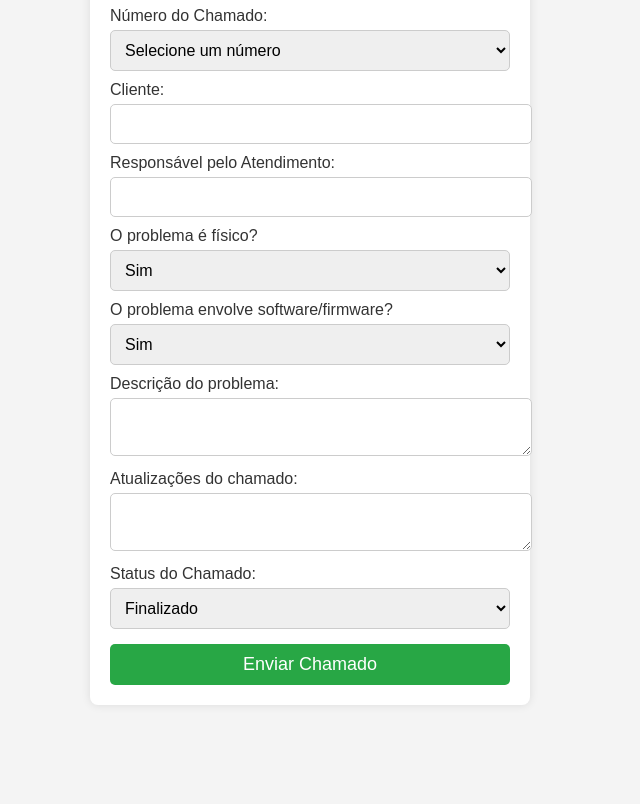
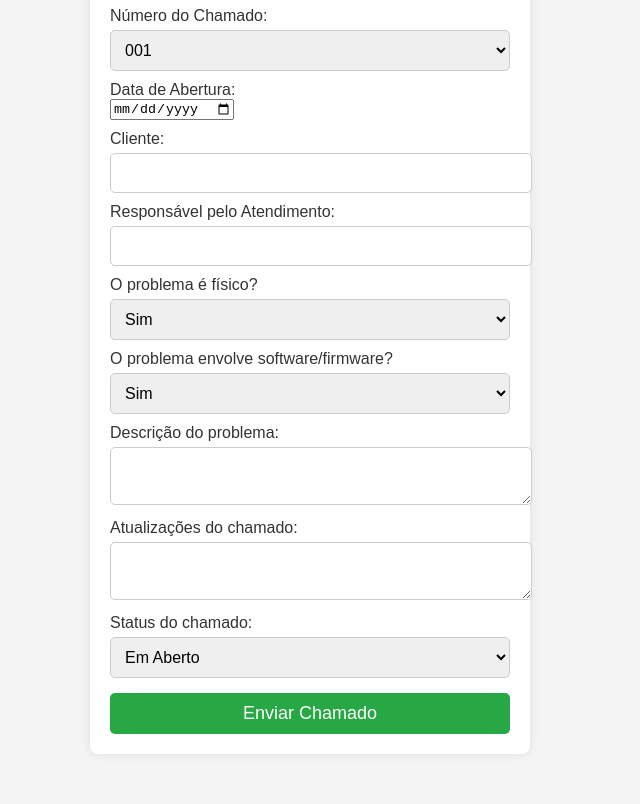
Before and after one commit to zMini02/centraldechamados, a plain HTML site: page index.html in a window 1280 px wide. Shown: the part 143-947 px from the top of the page, without its empty margins (330-970 px from the left). Before the commit the page ends 898 px from the top, so only its background shows below. Drawn offline with Linux system fonts and the light colour scheme.

Commit message:
Update index.html

```diff
--- a/index.html
+++ b/index.html
@@ -3,118 +3,119 @@
 <head>
     <meta charset="UTF-8">
     <meta name="viewport" content="width=device-width, initial-scale=1.0">
-    <title>Envio de Chamado</title>
+    <title>Registro de Chamados</title>
     <link rel="stylesheet" href="styles.css">
 </head>
 <body>
     <div class="container">
-        <h1>Chamado de Suporte</h1>
+        <h1>Registro de Chamados</h1>
         <form id="chamadoForm">
             <label for="numeroChamado">Número do Chamado:</label>
-            <select id="numeroChamado" required>
-                <option value="">Selecione um número</option>
-                <!-- Números de chamado de 001 a 100 -->
-                <option value="001">Chamado Nº 001</option>
-                <option value="002">Chamado Nº 002</option>
-                <option value="003">Chamado Nº 003</option>
-                <option value="004">Chamado Nº 004</option>
-                <option value="005">Chamado Nº 005</option>
-                <option value="006">Chamado Nº 006</option>
-                <option value="007">Chamado Nº 007</option>
-                <option value="008">Chamado Nº 008</option>
-                <option value="009">Chamado Nº 009</option>
-                <option value="010">Chamado Nº 010</option>
-                <option value="011">Chamado Nº 011</option>
-                <option value="012">Chamado Nº 012</option>
-                <option value="013">Chamado Nº 013</option>
-                <option value="014">Chamado Nº 014</option>
-                <option value="015">Chamado Nº 015</option>
-                <option value="016">Chamado Nº 016</option>
-                <option value="017">Chamado Nº 017</option>
-                <option value="018">Chamado Nº 018</option>
-                <option value="019">Chamado Nº 019</option>
-                <option value="020">Chamado Nº 020</option>
-                <option value="021">Chamado Nº 021</option>
-                <option value="022">Chamado Nº 022</option>
-                <option value="023">Chamado Nº 023</option>
-                <option value="024">Chamado Nº 024</option>
-                <option value="025">Chamado Nº 025</option>
-                <option value="026">Chamado Nº 026</option>
-                <option value="027">Chamado Nº 027</option>
-                <option value="028">Chamado Nº 028</option>
-                <option value="029">Chamado Nº 029</option>
-                <option value="030">Chamado Nº 030</option>
-                <option value="031">Chamado Nº 031</option>
-                <option value="032">Chamado Nº 032</option>
-                <option value="033">Chamado Nº 033</option>
-                <option value="034">Chamado Nº 034</option>
-                <option value="035">Chamado Nº 035</option>
-                <option value="036">Chamado Nº 036</option>
-                <option value="037">Chamado Nº 037</option>
-                <option value="038">Chamado Nº 038</option>
-                <option value="039">Chamado Nº 039</option>
-                <option value="040">Chamado Nº 040</option>
-                <option value="041">Chamado Nº 041</option>
-                <option value="042">Chamado Nº 042</option>
-                <option value="043">Chamado Nº 043</option>
-                <option value="044">Chamado Nº 044</option>
-                <option value="045">Chamado Nº 045</option>
-                <option value="046">Chamado Nº 046</option>
-                <option value="047">Chamado Nº 047</option>
-                <option value="048">Chamado Nº 048</option>
-                <option value="049">Chamado Nº 049</option>
-                <option value="050">Chamado Nº 050</option>
-                <option value="051">Chamado Nº 051</option>
-                <option value="052">Chamado Nº 052</option>
-                <option value="053">Chamado Nº 053</option>
-                <option value="054">Chamado Nº 054</option>
-                <option value="055">Chamado Nº 055</option>
-                <option value="056">Chamado Nº 056</option>
-                <option value="057">Chamado Nº 057</option>
-                <option value="058">Chamado Nº 058</option>
-                <option value="059">Chamado Nº 059</option>
-                <option value="060">Chamado Nº 060</option>
-                <option value="061">Chamado Nº 061</option>
-                <option value="062">Chamado Nº 062</option>
-                <option value="063">Chamado Nº 063</option>
-                <option value="064">Chamado Nº 064</option>
-                <option value="065">Chamado Nº 065</option>
-                <option value="066">Chamado Nº 066</option>
-                <option value="067">Chamado Nº 067</option>
-                <option value="068">Chamado Nº 068</option>
-                <option value="069">Chamado Nº 069</option>
-                <option value="070">Chamado Nº 070</option>
-                <option value="071">Chamado Nº 071</option>
-                <option value="072">Chamado Nº 072</option>
-                <option value="073">Chamado Nº 073</option>
-                <option value="074">Chamado Nº 074</option>
-                <option value="075">Chamado Nº 075</option>
-                <option value="076">Chamado Nº 076</option>
-                <option value="077">Chamado Nº 077</option>
-                <option value="078">Chamado Nº 078</option>
-                <option value="079">Chamado Nº 079</option>
-                <option value="080">Chamado Nº 080</option>
-                <option value="081">Chamado Nº 081</option>
-                <option value="082">Chamado Nº 082</option>
-                <option value="083">Chamado Nº 083</option>
-                <option value="084">Chamado Nº 084</option>
-                <option value="085">Chamado Nº 085</option>
-                <option value="086">Chamado Nº 086</option>
-                <option value="087">Chamado Nº 087</option>
-                <option value="088">Chamado Nº 088</option>
-                <option value="089">Chamado Nº 089</option>
-                <option value="090">Chamado Nº 090</option>
-                <option value="091">Chamado Nº 091</option>
-                <option value="092">Chamado Nº 092</option>
-                <option value="093">Chamado Nº 093</option>
-                <option value="094">Chamado Nº 094</option>
-                <option value="095">Chamado Nº 095</option>
-                <option value="096">Chamado Nº 096</option>
-                <option value="097">Chamado Nº 097</option>
-                <option value="098">Chamado Nº 098</option>
-                <option value="099">Chamado Nº 099</option>
-                <option value="100">Chamado Nº 100</option>
+            <select id="numeroChamado">
+                <option value="001">001</option>
+                <option value="002">002</option>
+                <option value="003">003</option>
+                <option value="004">004</option>
+                <option value="005">005</option>
+                <option value="006">006</option>
+                <option value="007">007</option>
+                <option value="008">008</option>
+                <option value="009">009</option>
+                <option value="010">010</option>
+                <option value="011">011</option>
+                <option value="012">012</option>
+                <option value="013">013</option>
+                <option value="014">014</option>
+                <option value="015">015</option>
+                <option value="016">016</option>
+                <option value="017">017</option>
+                <option value="018">018</option>
+                <option value="019">019</option>
+                <option value="020">020</option>
+                <option value="021">021</option>
+                <option value="022">022</option>
+                <option value="023">023</option>
+                <option value="024">024</option>
+                <option value="025">025</option>
+                <option value="026">026</option>
+                <option value="027">027</option>
+                <option value="028">028</option>
+                <option value="029">029</option>
+                <option value="030">030</option>
+                <option value="031">031</option>
+                <option value="032">032</option>
+                <option value="033">033</option>
+                <option value="034">034</option>
+                <option value="035">035</option>
+                <option value="036">036</option>
+                <option value="037">037</option>
+                <option value="038">038</option>
+                <option value="039">039</option>
+                <option value="040">040</option>
+                <option value="041">041</option>
+                <option value="042">042</option>
+                <option value="043">043</option>
+                <option value="044">044</option>
+                <option value="045">045</option>
+                <option value="046">046</option>
+                <option value="047">047</option>
+                <option value="048">048</option>
+                <option value="049">049</option>
+                <option value="050">050</option>
+                <option value="051">051</option>
+                <option value="052">052</option>
+                <option value="053">053</option>
+                <option value="054">054</option>
+                <option value="055">055</option>
+                <option value="056">056</option>
+                <option value="057">057</option>
+                <option value="058">058</option>
+                <option value="059">059</option>
+                <option value="060">060</option>
+                <option value="061">061</option>
+                <option value="062">062</option>
+                <option value="063">063</option>
+                <option value="064">064</option>
+                <option value="065">065</option>
+                <option value="066">066</option>
+                <option value="067">067</option>
+                <option value="068">068</option>
+                <option value="069">069</option>
+                <option value="070">070</option>
+                <option value="071">071</option>
+                <option value="072">072</option>
+                <option value="073">073</option>
+                <option value="074">074</option>
+                <option value="075">075</option>
+                <option value="076">076</option>
+                <option value="077">077</option>
+                <option value="078">078</option>
+                <option value="079">079</option>
+                <option value="080">080</option>
+                <option value="081">081</option>
+                <option value="082">082</option>
+                <option value="083">083</option>
+                <option value="084">084</option>
+                <option value="085">085</option>
+                <option value="086">086</option>
+                <option value="087">087</option>
+                <option value="088">088</option>
+                <option value="089">089</option>
+                <option value="090">090</option>
+                <option value="091">091</option>
+                <option value="092">092</option>
+                <option value="093">093</option>
+                <option value="094">094</option>
+                <option value="095">095</option>
+                <option value="096">096</option>
+                <option value="097">097</option>
+                <option value="098">098</option>
+                <option value="099">099</option>
+                <option value="100">100</option>
             </select>
+
+            <label for="dataAbertura">Data de Abertura:</label>
+            <input type="date" id="dataAbertura" required>
 
             <label for="cliente">Cliente:</label>
             <input type="text" id="cliente" required>
@@ -132,7 +133,7 @@
             <select id="softwareFirmware">
                 <option value="sim">Sim</option>
                 <option value="nao">Não</option>
-                <option value="duvida">Tenho Dúvida</option>
+                <option value="duvida">Dúvida</option>
             </select>
 
             <label for="descricao">Descrição do problema:</label>
@@ -141,16 +142,15 @@
             <label for="atualizacoes">Atualizações do chamado:</label>
             <textarea id="atualizacoes" required></textarea>
 
-            <label for="status">Status do Chamado:</label>
+            <label for="status">Status do chamado:</label>
             <select id="status">
+                <option value="aberto">Em Aberto</option>
                 <option value="finalizado">Finalizado</option>
-                <option value="emAberto">Em Aberto</option>
             </select>
 
             <button type="submit">Enviar Chamado</button>
         </form>
     </div>
-
     <script src="script.js"></script>
 </body>
 </html>
```
